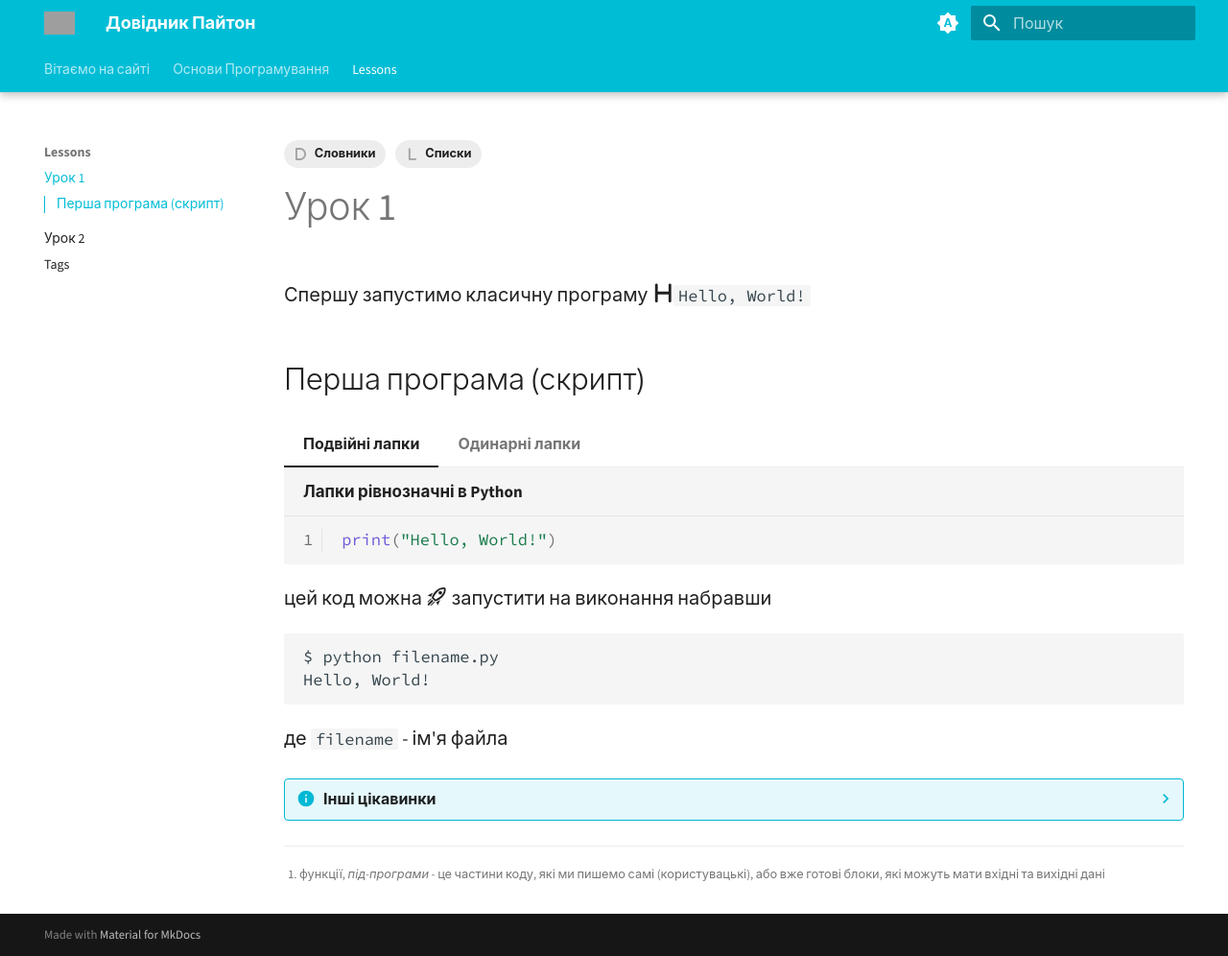
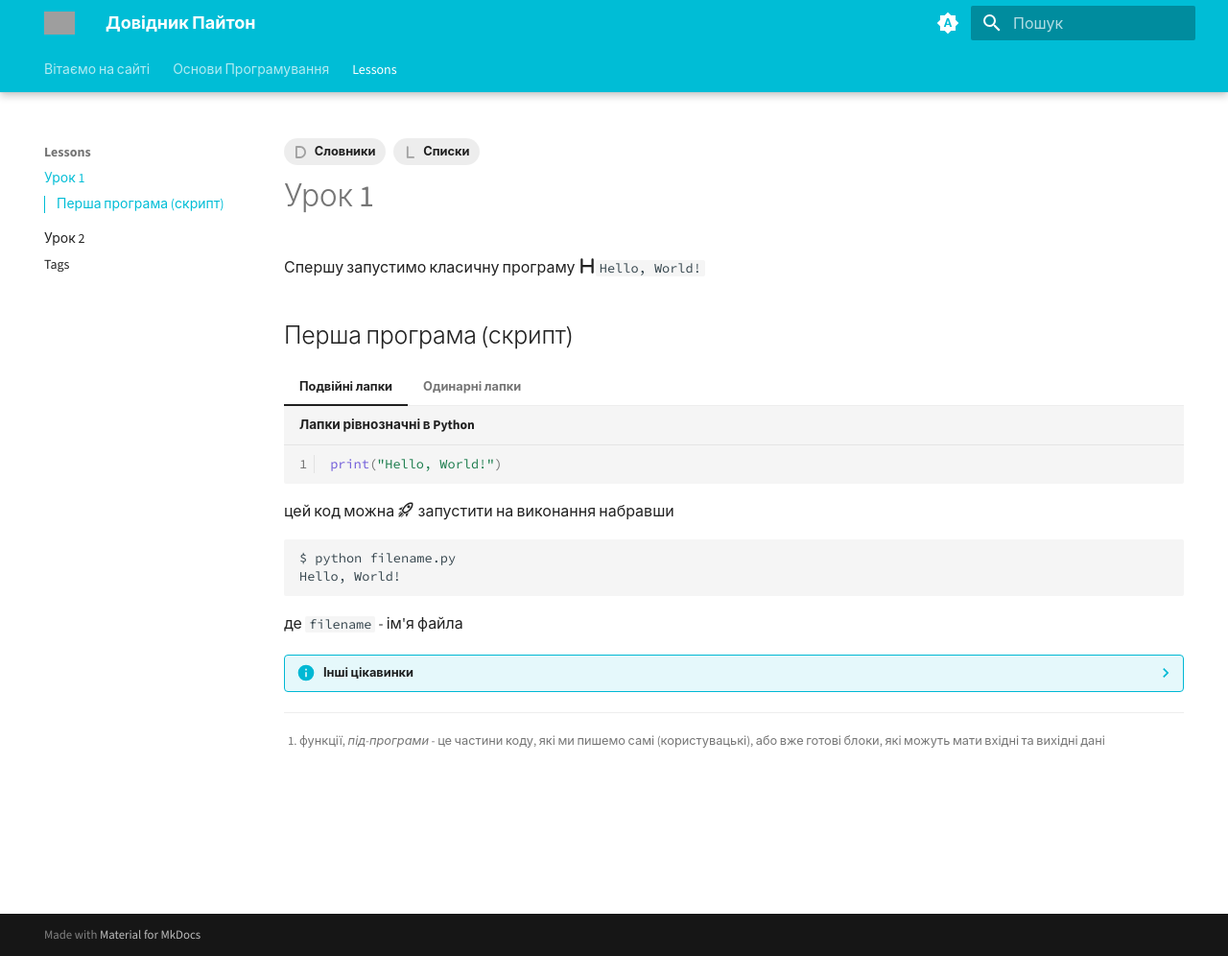
Before and after one commit to kirilche/pykids, an MkDocs documentation site: the page built from docs/lessons/1.md, in a window 1280 px wide and 996 px high. Shown: the whole window at 96% size. Built offline with MkDocs 1.6.1 and Material for MkDocs 9.7.7, drawn with Linux system fonts in a browser that asks for light colours; grey boxes are pictures that could not be loaded.

Commit message:
fix restart termynal and default css

```diff
--- a/docs/stylesheets/extra.css
+++ b/docs/stylesheets/extra.css
@@ -73,15 +73,11 @@
     transition:all 2s;
   }
 
-  .md-typeset {
-    font-size: 1rem;
-  }
-
-  /* .md-typeset .admonition {
+  /* .md-typeset {
     font-size: 1rem;
   } */
 
-  .md-typeset details {
+  /* .md-typeset details {
     font-size: 0.8rem;
   }
 
@@ -95,7 +91,7 @@
 
   .md-typeset .tabbed-labels>label {
     font-size: .8rem;
-  }
+  } */
 
   /* @font-face {
     font-family: museo-sans, sans-serif;
--- a/mkdocs.yml
+++ b/mkdocs.yml
@@ -1,5 +1,5 @@
 site_name: Довідник Пайтон
-site_url: https://kirilche.github.io/pykids
+site_url: https://kirilche.github.io/pykids/
 theme:
   favicon: assets/favicon.ico
   logo: assets/logo.png
@@ -13,8 +13,8 @@ theme:
     - content.tabs.link
     - content.tooltips
     - toc.integrate
-    - navigation.instant
-    - navigation.instant.prefetch
+    # - navigation.instant !!! impacts restart button on termynal
+    # - navigation.instant.prefetch
     - navigation.tabs
     - navigation.tabs.sticky
     # - navigation.sections
```
Also changed, not shown: docs/lessons/1.md (+1 -0 lines).
